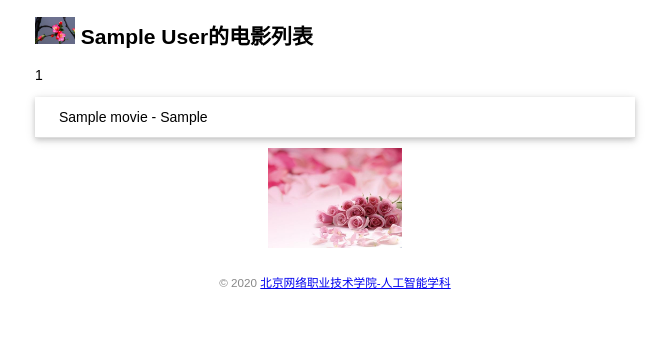
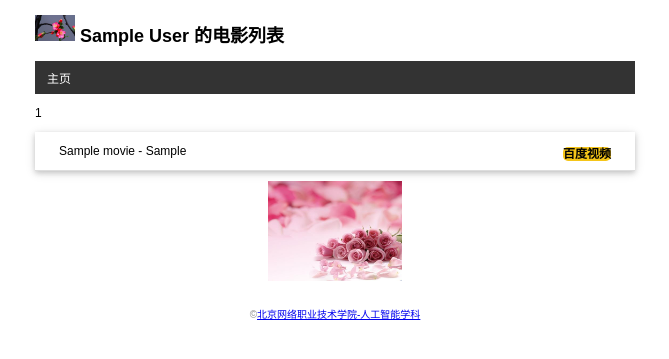
Before and after one commit to tianfeng540/project, a Flask app: page / in a window 1280 px wide. Shown: the top 359 px of the page, without its empty margins (305-974 px from the left). Run offline with Flask 2, Linux system fonts and the light colour scheme; tables that the repository leaves empty hold one stand-in row (values such as "Sample post").

Commit message:
'增加了基础模板和404模板'

```diff
--- a/app.py
+++ b/app.py
@@ -88,8 +88,9 @@ def index():
         flash('数据创建成功')
         return redirect(url_for('index'))
 
+    # user = User.query.first()
     movies = Movie.query.all()
-    return render_template('index.html', movies=movies)
+    return render_template('index.html',movies=movies)
 
 
 # 编辑电影信息页面
@@ -123,12 +124,15 @@ def delete(movie_id):
     return redirect(url_for('index'))
 
 
-@app.errorhandler(404)  # 传入要处理的错误代码
+#出来页面404错误
+@app.errorhandler(404)
 def page_not_found(e):
+    # user = User.query.first()
     return render_template('404.html'), 404
 
 
-@app.context_processor  # 模板上下文处理函数
+# 模板上下文处理函数，在多个模板内都需要使用的变量
+@app.context_processor
 def inject_user():
     user = User.query.first()
     return dict(user=user)
--- a/static/style.css
+++ b/static/style.css
@@ -1,7 +1,7 @@
 body{
     max-width: 600px;
     margin: auto;
-    font-size:14px;
+    font-size:12px;
     font-family: Arial, Helvetica, sans-serif;
 }
 /* 页脚 footer */
@@ -35,3 +35,72 @@ footer{
     margin: 0 auto;
     height: 100px;
 }
+nav ul{
+    list-style: none;
+    margin: 0;
+    padding: 0;
+    overflow: hidden;
+    background-color: #333333
+}
+nav li {
+    float: left;
+}
+nav li a{
+    display: block;
+    color: white;
+    text-align: center;
+    padding: 8px 12px;
+    text-decoration: none
+}
+nav li a:hover{
+    background: #111111
+}
+.float-right{
+    float: right;
+}
+.vbaidu{
+    font-size: 12px;
+    font-weight: bolder;
+    color: black;
+    text-decoration: none;
+    background: #f5c518;
+    border-radius: 5px;
+    box-sizing: 5px 5px;
+}
+
+/* 美化input标签 */
+input[type=submit] {
+    font-family: inherit;
+}
+input[type=text] {
+    border: 1px solid black;
+}
+input[name=year] {
+    width: 50px;
+}
+.btn{
+    font-size: 12px;
+    padding: 3px 5px;
+    text-decoration: none;
+    cursor: pointer;
+    background: white;
+    color: black;
+    border: 1px solid #555555;
+    border-radius: 5px;
+}
+.btn:hover{
+    text-decoration: none;
+    background: black;
+    color: white;
+    border: 1px solid black;
+}
+.alert{
+    position: relative;
+    padding: 7px;
+    margin: 7px 0;
+    border: 1px solid transparent;
+    color: #004085;
+    background: #cce5ff;
+    border-color: #b8daff;
+    border-radius: 5px;
+}
--- /dev/null
+++ b/templates/base.html
@@ -0,0 +1,35 @@
+<!DOCTYPE html>
+<html lang="en">
+
+<head>
+    {% block head %}
+    <meta charset="UTF-8">
+    <meta name="viewport" content="width=device-width, initial-scale=1.0">
+    <link rel="icon" href="{{ url_for('static',filename='favicon.ico') }}" type="image/x-icon">
+    <link rel="stylesheet" href="{{ url_for('static',filename='style.css') }}">
+    <title>{{ user.name }} 的电影列表 </title>
+    {% endblock %}
+</head>
+
+<body>
+    <!-- {% for message in get_flashed_messages() %}
+        <div class="alert">{{ message }}</div>
+    {% endfor %} -->
+    <h2>
+        <img class="avatar" src="{{ url_for('static',filename='images/1.jpg') }}" alt="头像">
+        {{ user.name }} 的电影列表
+    </h2>
+    <nav>
+        <ul>
+            <li>
+                <a href="{{ url_for('index') }}">主页</a>
+            </li>
+        </ul>
+    </nav>
+    {% block content %} {% endblock %}
+    <footer>
+        <small>&copy;<a href="http://www.bwzn.com">北京网络职业技术学院-人工智能学科</a></small>
+    </footer>
+</body>
+
+</html>
--- a/templates/index.html
+++ b/templates/index.html
@@ -1,30 +1,18 @@
-<!DOCTYPE html>
-<html lang="en">
-<head>
-    <meta charset="UTF-8">
-    <meta name="viewport" content="width=device-width, initial-scale=1.0">
-    <meta http-equiv="X-UA-Compatible" content="ie=edge">
-    <link rel="icon" href="{{ url_for('static',filename='favicon.ico') }}" type="image/x-icon">
-    <link rel="stylesheet" href="{{ url_for('static',filename='style.css') }}" >
-    <title>{{ user.name }} 的电影列表 </title>
-</head>
-<body>
-    <h2>
-        <img class="avatar" src="{{ url_for('static',filename='images/1.jpg') }}" alt="头像">
-        {{ user.name }}的电影列表
-    </h2>
-    {# 使用length过滤器获取movies变量的长度 #}
-    <p>{{ movies|length }}</p>
-    <ul class="movie-list">
-        {% for movie in movies %}
-        <li>{{ movie.title }} - {{ movie.year }}</li>
-        {% endfor %}
-    </ul>
+{% extends 'base.html' %}
 
-    <img class="hulu" src="{{ url_for('static',filename='images/2.jpg') }}" alt="头像">
-
-    <footer>
-        <small>&copy; 2020 <a href="http://www.souhu.com">北京网络职业技术学院-人工智能学科</a></small>
-    </footer>
-</body>
-</html>
+{% block content %}
+<p>{{ movies|length }}</p>
+<ul class="movie-list">
+    {% for movie in movies %}
+    <li>
+        {{ movie.title }} - {{ movie.year }}
+        <span class='float-right'>
+            <a class="vbaidu"
+                href="http://v.baidu.com/v?word={{ movie.title }}&ct=301989888&rn=67&pn=0&db=0&s=0&fbl=800&ie=utf-8&oq=nnkd&f=3&rsp=0"
+                target="_blank" title="在IMDb中查找此电影">百度视频</a>
+        </span>
+    </li>
+    {% endfor %}
+</ul>
+<img class="hulu" src="{{ url_for('static',filename='images/2.jpg') }}" alt="">
+{% endblock %}
```
Also changed, not shown: templates/404.html (added, +10 -0 lines).
